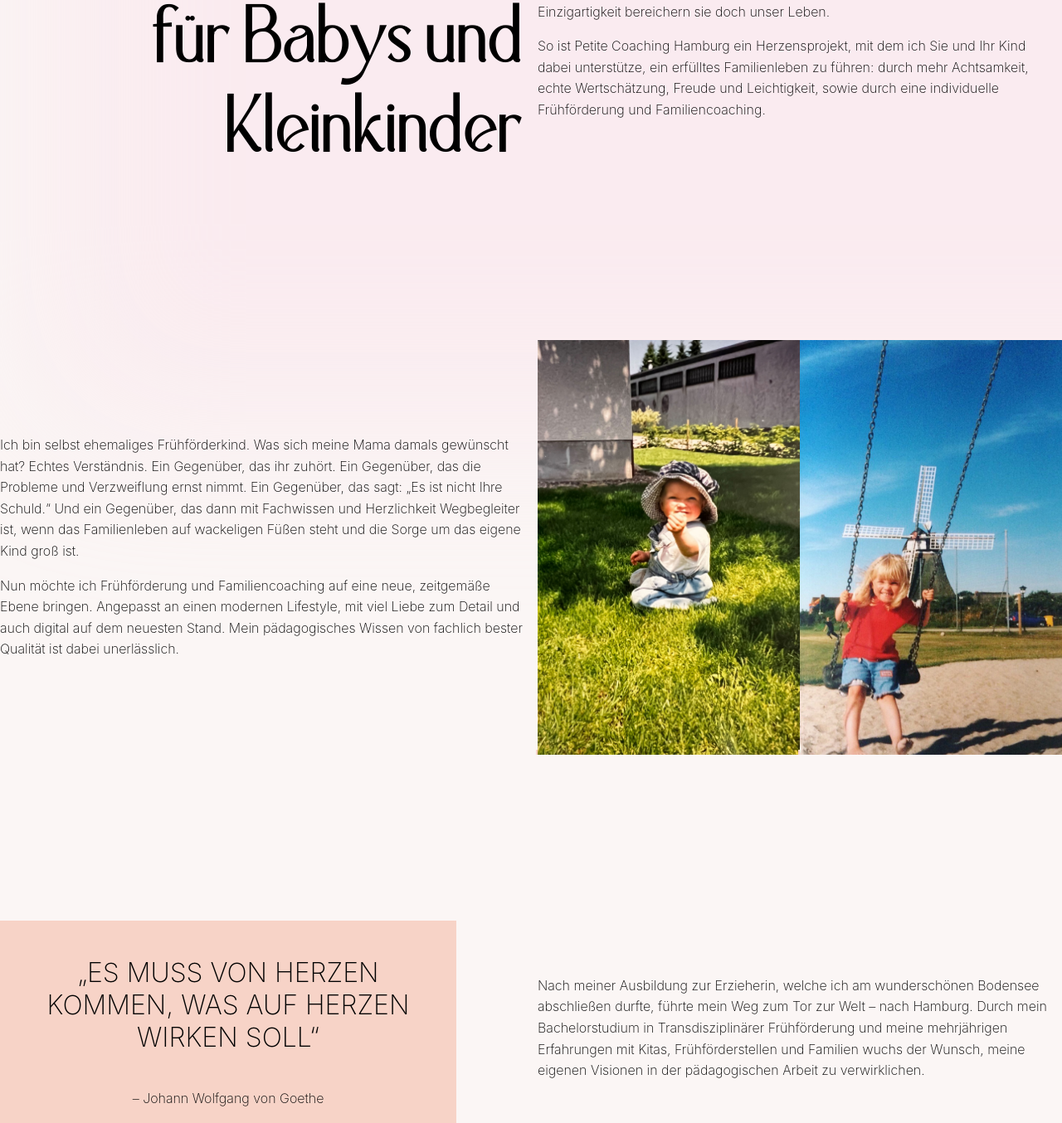
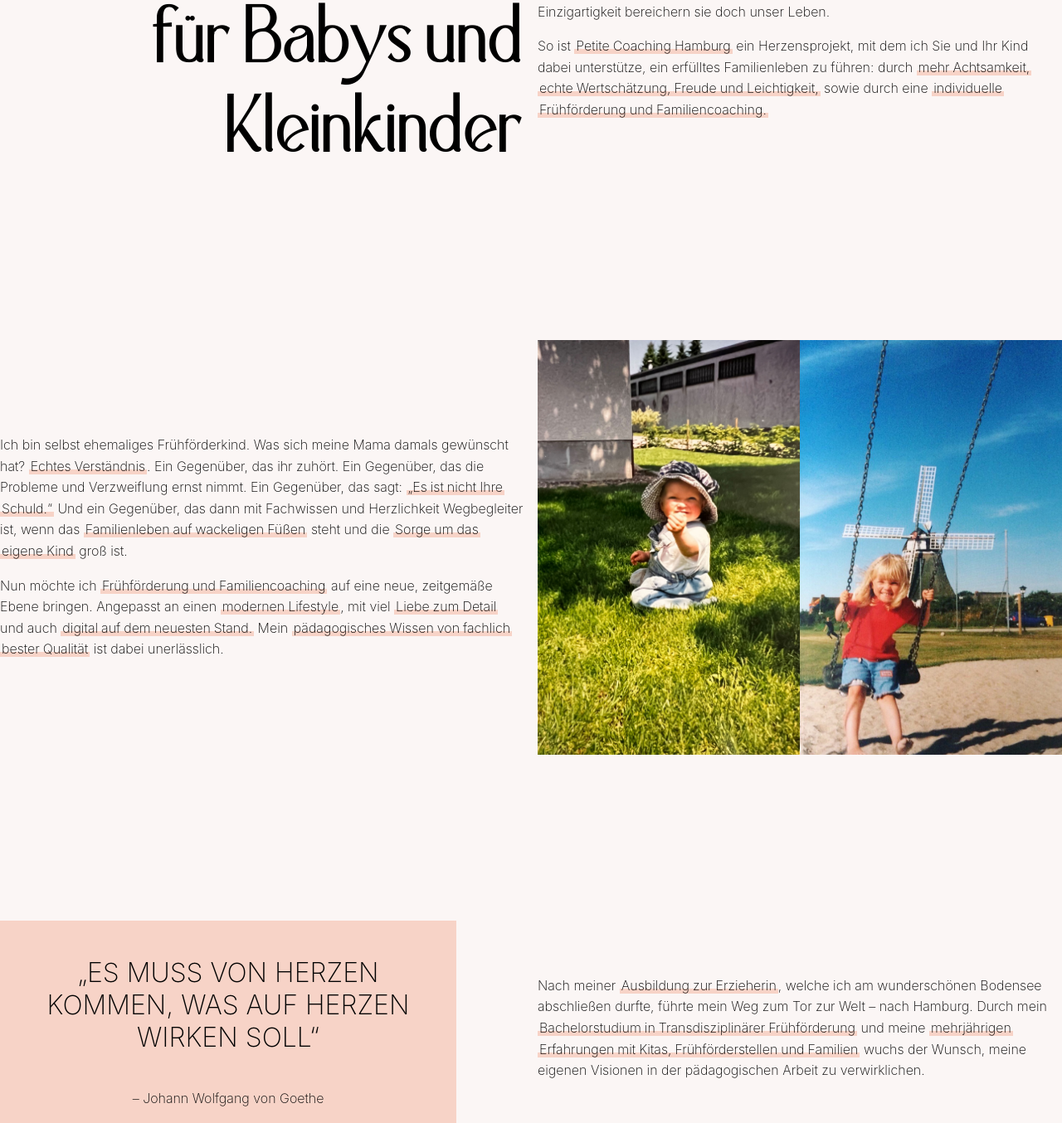
Before and after one commit to M-WRI/petite-coaching-hamburg, a Next.js app: page /ueber-mich in a window 1280 px wide. Shown: the part 1134-2488 px from the top of the page at 83% size. Built offline with nearby package versions, Linux system fonts and the light colour scheme.

Commit message:
almost done with page

```diff
--- a/components/Background.js
+++ b/components/Background.js
@@ -74,12 +74,12 @@ const Background = ({ children }) => {
   return (
     <>
       <div className={style.container}>
-        <motion.div
+        {/* <motion.div
           className={style.bubbleOne}
           initial={{ x: "0vw", y: "0vh" }}
           animate="bubbleOne"
           variants={bgAnimation}
-        ></motion.div>
+        ></motion.div> */}
       </div>
       {children}
     </>
--- a/components/utils/Text.js
+++ b/components/utils/Text.js
@@ -1,7 +1,7 @@
 // style
 import style from "../../styles/Text.module.css";
 
-const Text = ({ children, center, bgCol }) => {
+const Text = ({ children, center, bgCol = "standard-col" }) => {
   const arr = children.split("*");
 
   return (
--- a/data/aboutMeData.js
+++ b/data/aboutMeData.js
@@ -28,7 +28,7 @@ export const data = {
     paragraphOne:
       "in Ihren unterschiedlichen kleinen Persönlichkeiten, ihrer Neugier und Begeisterungsfähigkeit für die kleinen Dinge, sowie der Toleranz für Vielfalt und Einzigartigkeit bereichern sie doch unser Leben.",
     paragraphTwo:
-      "So ist Petite Coaching Hamburg ein Herzensprojekt, mit dem ich Sie und Ihr Kind dabei unterstütze, ein erfülltes Familienleben zu führen: durch mehr Achtsamkeit, echte Wertschätzung, Freude und Leichtigkeit, sowie durch eine individuelle Frühförderung und Familiencoaching.",
+      "So ist *+Petite Coaching Hamburg* ein Herzensprojekt, mit dem ich Sie und Ihr Kind dabei unterstütze, ein erfülltes Familienleben zu führen: durch *+mehr Achtsamkeit, echte Wertschätzung, Freude und Leichtigkeit,* sowie durch eine *+individuelle Frühförderung und Familiencoaching.*",
   },
 
   imageGal: {
@@ -44,9 +44,9 @@ export const data = {
 
   infoBoxThree: {
     paragraphOne:
-      "Ich bin selbst ehemaliges Frühförderkind. Was sich meine Mama damals gewünscht hat? Echtes Verständnis. Ein Gegenüber, das ihr zuhört. Ein Gegenüber, das die Probleme und Verzweiflung ernst nimmt. Ein Gegenüber, das sagt: „Es ist nicht Ihre Schuld.“ Und ein Gegenüber, das dann mit Fachwissen und Herzlichkeit Wegbegleiter ist, wenn das Familienleben auf wackeligen Füßen steht und die Sorge um das eigene Kind groß ist.",
+      "Ich bin selbst ehemaliges Frühförderkind. Was sich meine Mama damals gewünscht hat? *+Echtes Verständnis*. Ein Gegenüber, das ihr zuhört. Ein Gegenüber, das die Probleme und Verzweiflung ernst nimmt. Ein Gegenüber, das sagt: *+„Es ist nicht Ihre Schuld.“* Und ein Gegenüber, das dann mit Fachwissen und Herzlichkeit Wegbegleiter ist, wenn das *+Familienleben auf wackeligen Füßen* steht und die *+Sorge um das eigene Kind* groß ist.",
     paragraphTwo:
-      "Nun möchte ich Frühförderung und Familiencoaching auf eine neue, zeitgemäße Ebene bringen. Angepasst an einen modernen Lifestyle, mit viel Liebe zum Detail und auch digital auf dem neuesten Stand. Mein pädagogisches Wissen von fachlich bester Qualität ist dabei unerlässlich.",
+      "Nun möchte ich *+Frühförderung und Familiencoaching* auf eine neue, zeitgemäße Ebene bringen. Angepasst an einen *+modernen Lifestyle*, mit viel *+Liebe zum Detail* und auch *+digital auf dem neuesten Stand.* Mein *+pädagogisches Wissen von fachlich bester Qualität* ist dabei unerlässlich.",
   },
 
   infoBoxFour: {
@@ -55,7 +55,7 @@ export const data = {
       text: "– Johann Wolfgang von Goethe",
     },
     paragraphOne:
-      "Nach meiner Ausbildung zur Erzieherin, welche ich am wunderschönen Bodensee abschließen durfte, führte mein Weg zum Tor zur Welt – nach Hamburg. Durch mein Bachelorstudium in Transdisziplinärer Frühförderung und meine mehrjährigen Erfahrungen mit Kitas, Frühförderstellen und Familien wuchs der Wunsch, meine eigenen Visionen in der pädagogischen Arbeit zu verwirklichen.",
+      "Nach meiner *+Ausbildung zur Erzieherin*, welche ich am wunderschönen Bodensee abschließen durfte, führte mein Weg zum Tor zur Welt – nach Hamburg. Durch mein *+Bachelorstudium in Transdisziplinärer Frühförderung* und meine *+mehrjährigen Erfahrungen mit Kitas, Frühförderstellen und Familien* wuchs der Wunsch, meine eigenen Visionen in der pädagogischen Arbeit zu verwirklichen.",
   },
 
   imageFour: {
--- a/data/familyCoachingData.js
+++ b/data/familyCoachingData.js
@@ -25,7 +25,7 @@ export const data = {
 
   sectionThree: {
     infoBox: {
-      text: "Auch besondere Herausforderungen, auffälliges Verhalten in der Kita oder zu Hause können wir in einem individuellen Coaching bearbeiten. Ein Coaching hilft Ihnen dabei, wenn Sie wieder zu Ihrer elterlichen Intuition zurückfinden wollen. *+Raus aus dem Ratgeber-Dschungel hin zu individueller Beratung und Coaching.* Sind Sie bereit, ein erfülltes Familienleben zu führen und wirklich im Einklang mit Ihrem Kind zu sein? Ich freue mich darauf, Ihre kleinen Schätze und Sie kennenzulernen.",
+      text: "*+Auch besondere Herausforderungen, auffälliges Verhalten in der Kita oder zu Hause* können wir in einem individuellen Coaching bearbeiten. Ein Coaching hilft Ihnen dabei, wenn Sie wieder zu Ihrer elterlichen Intuition zurückfinden wollen. *+Raus aus dem Ratgeber-Dschungel hin zu individueller Beratung und Coaching.* Sind Sie bereit, *+ein erfülltes Familienleben zu führen und wirklich im Einklang mit Ihrem Kind zu sein?* Ich freue mich darauf, Ihre kleinen Schätze und Sie kennenzulernen.",
     },
     imageTwo: {
       src: "/images/Teresa-256.jpg",
--- a/pages/api/contactForm.js
+++ b/pages/api/contactForm.js
@@ -4,6 +4,7 @@ mail.setApiKey(process.env.EMAIL_API_KEY);
 
 export default async function (req, res) {
   const body = JSON.parse(req.body);
+
   try {
     const message = `
     Vielen dank für Ihre nachricht.\r\n
--- a/styles/globals.css
+++ b/styles/globals.css
@@ -70,6 +70,7 @@ a {
 .imageSquare {
   height: 100%;
   width: 100%;
+  overflow: hidden;
   position: relative;
 }
 
@@ -96,7 +97,7 @@ a {
   z-index: -1;
 }
 
-.undefined:before {
+.standard-col:before {
   content: "";
   bottom: 0px;
   left: -2px;
```
Also changed, not shown: 1 other file (tests, documents, lock files or other folders).
